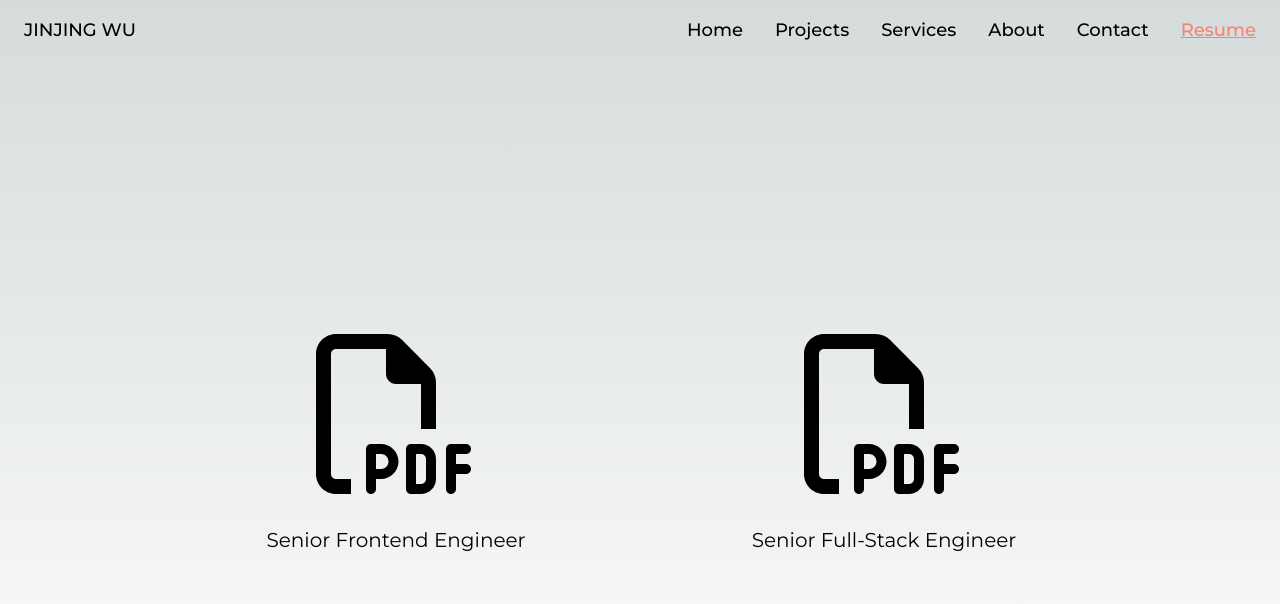
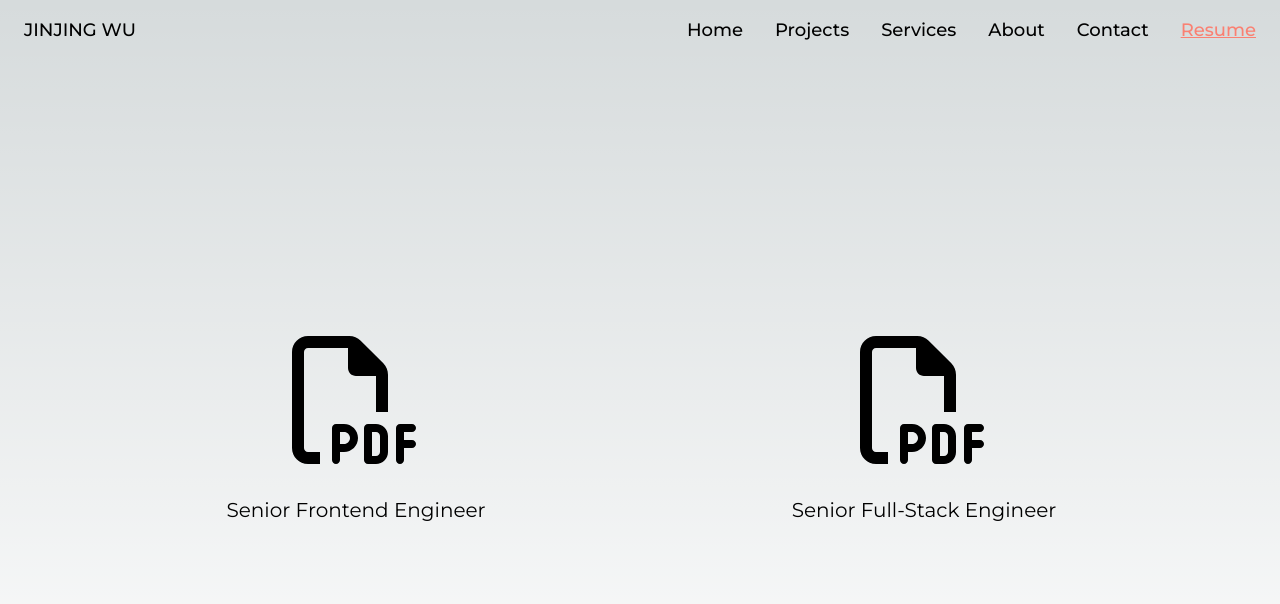
Before and after one commit to jinjingngo/blog, a Next.js app: page /resume in a window 1280 px wide. Shown: the top 604 px of the page. Built offline with nearby package versions, Linux system fonts and the light colour scheme.

Commit message:
feat: style issue (#17)
* fix: min-main-height scrollbar issue

* fix: style issue

```diff
--- a/src/app/components/ResumeCard/ResumeCard.tsx
+++ b/src/app/components/ResumeCard/ResumeCard.tsx
@@ -15,7 +15,7 @@ const ResumeCard = ({ position, url }: ResumeCardProps) => {
         rel="noopener noreferrer"
         href={url}
       >
-        <FaRegFilePdf size={"10rem"} />
+        <FaRegFilePdf className="w-16 h-16 md:w-32 md:h-32" />
         <h1 className="text-center">{position}</h1>
       </a>
     </article>
--- a/src/app/globals.css
+++ b/src/app/globals.css
@@ -16,16 +16,24 @@
   }
 }
 
+html,
+body {
+  width: 100vw;
+  height: 100vh;
+}
+
 body {
   color: rgb(var(--foreground-rgb));
   background: linear-gradient(to bottom,
       transparent,
       rgb(var(--background-end-rgb))) rgb(var(--background-start-rgb));
+  display: flex;
+  flex-direction: column;
 }
 
 @layer components {
   .min-main-h {
-    min-height: calc(100vh - 60px);
+    flex-grow: 1;
   }
 }
 
--- a/src/app/page.tsx
+++ b/src/app/page.tsx
@@ -2,7 +2,7 @@ import Link from "next/link";
 
 export default function Home() {
   return (
-    <main className="flex min-main-h flex-col items-center justify-center gap-8 p-24 md:px-40 text-lg md:text-xl">
+    <main className="flex min-main-h flex-col items-center justify-center gap-8 p-24 landscape:p-20 md:px-40 text-lg md:text-xl">
       <h1 className="hidden md:block">Here you have Jinjing Wu</h1>
       <article className="text-center">
         If you&apos;re seeking a Senior Full Stack or Senior Frontend Developer
--- a/src/app/resume/page.tsx
+++ b/src/app/resume/page.tsx
@@ -15,7 +15,8 @@ const resumes: ResumeCardProps[] = [
 
 export default function Resume() {
   return (
-    <main className="min-main-h grid grid-rows-2 md:grid-rows-1 md:grid-cols-2 gap-4 place-items-center p-24 md:px-40 text-lg md:text-xl">
+    // <main className="min-main-h grid grid-rows-2 md:grid-rows-1 md:grid-cols-2 gap-4 place-items-center p-24 md:px-40 text-lg md:text-xl">
+    <main className="min-main-h grid grid-rows-2 md:grid-rows-1 md:grid-cols-2 landscape:grid-rows-1 landscape:grid-cols-2 gap-4 place-items-center p-24 md:px-40 landscape:p-20 text-lg md:text-xl">
       {resumes.map((resume, index) => (
         <ResumeCard key={index} {...resume}></ResumeCard>
       ))}
```
